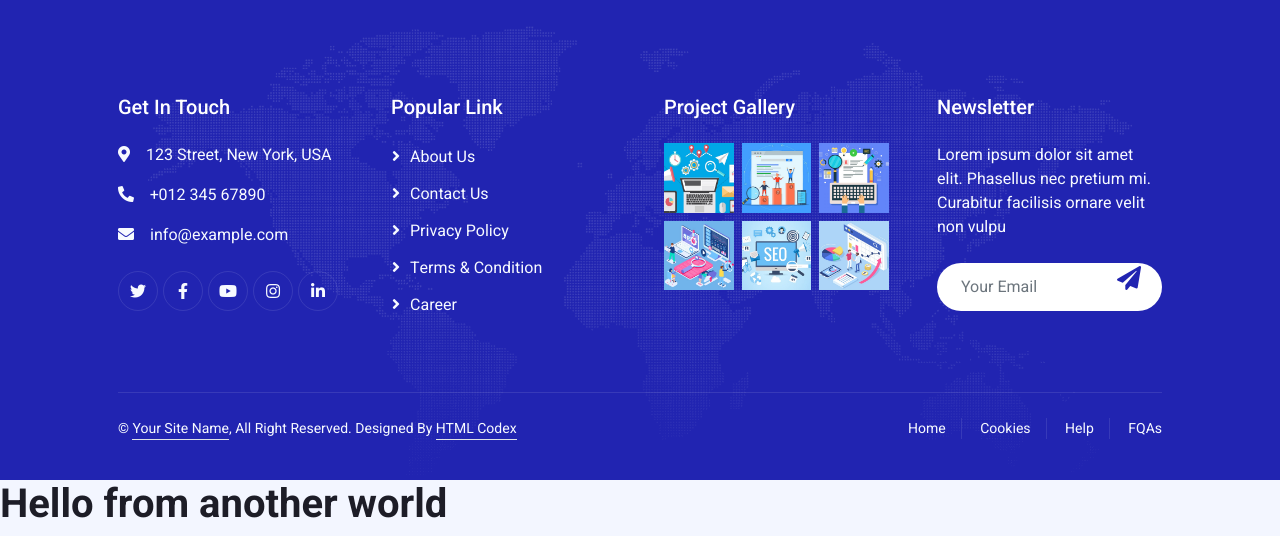
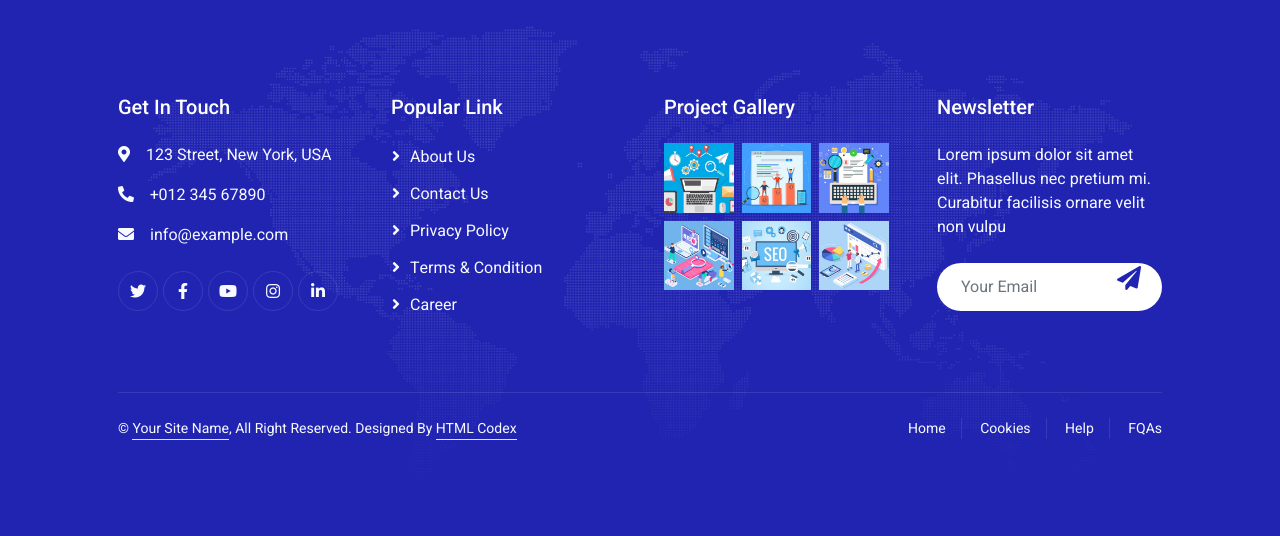
Before and after one commit to IbraheemKhurfan/WebProject-SE371, a PHP site: page /404.php in a window 1280 px wide. Shown: the part 1124-1660 px from the top of the page. After the commit the page ends 1564 px from the top, so only its background shows below. Run offline with PHP 8.4, Linux system fonts and the light colour scheme; some libraries are stand-ins or nearby versions.

Commit message:
Update 404.php

```diff
--- a/404.php
+++ b/404.php
@@ -229,7 +229,7 @@
 
     <!-- Template Javascript -->
     <script src="js/main.js"></script>
-    <h1> Hello from another world</h1>
+
 </body>
 
 </html>
```
